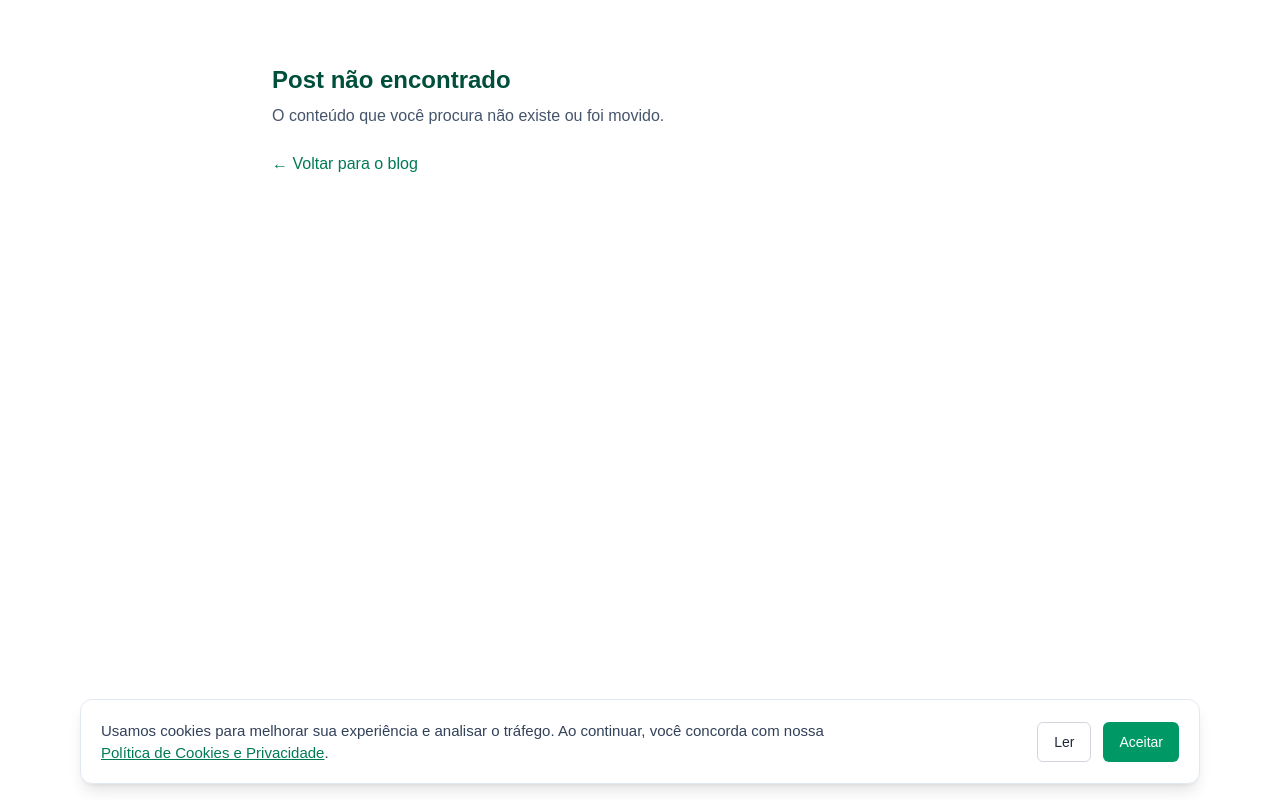
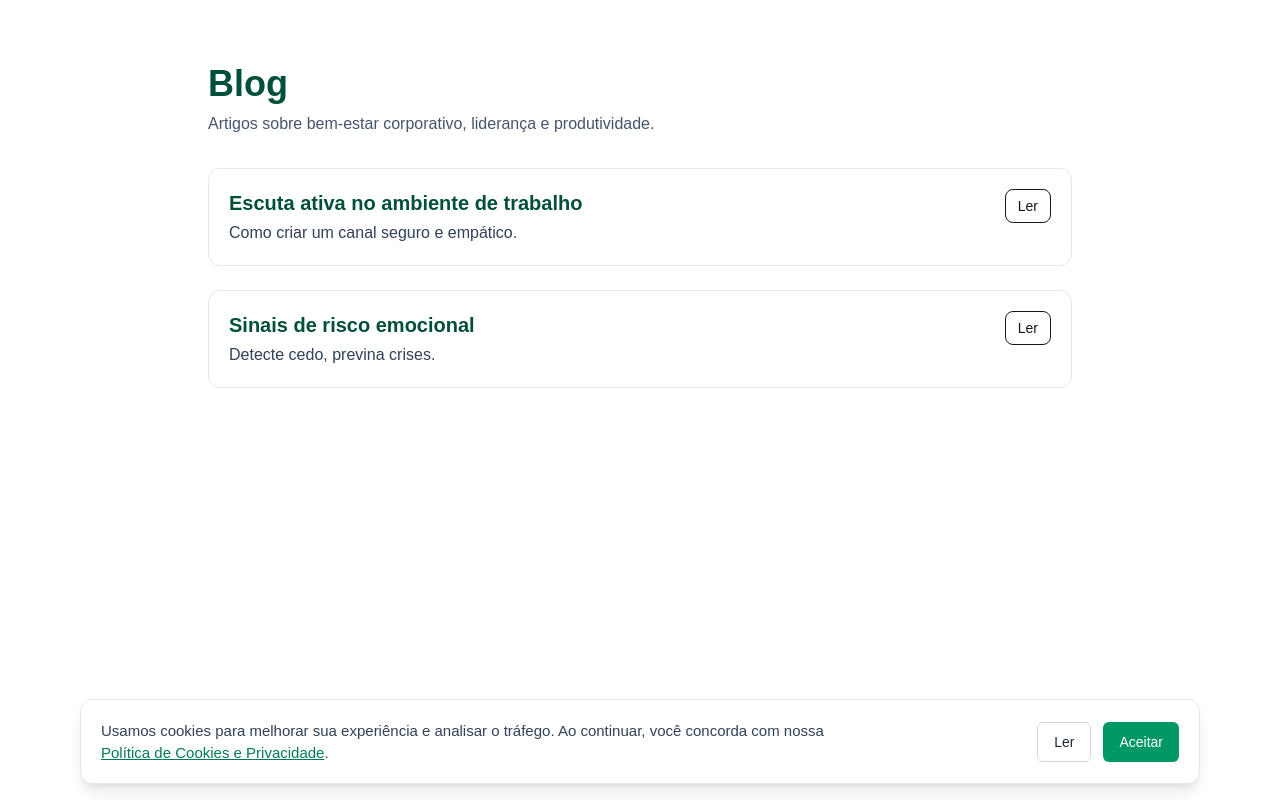
Before and after one commit to WillSoph/serenzo, a Next.js app: page /blog in a window 1280 px wide. Built offline with nearby package versions, Linux system fonts and the light colour scheme; no server answers.

Commit message:
inserindo páginas e atualizando sitemap

```diff
--- /dev/null
+++ b/src/app/blog/BlogClient.tsx
@@ -0,0 +1,105 @@
+// components/blog/BlogClient.tsx
+"use client";
+
+import Link from "next/link";
+import { useEffect, useState } from "react";
+
+// Conteúdo dummy — substitua por CMS/MDX quando quiser
+const posts = [
+  {
+    slug: "escuta-ativa-no-ambiente-de-trabalho",
+    title: "Escuta ativa no ambiente de trabalho",
+    excerpt: "Como criar um canal seguro e empático.",
+    content:
+      "A escuta ativa fortalece a confiança e melhora o clima organizacional. Crie canais de comunicação seguros e consistentes, com feedbacks frequentes e objetivos claros.",
+  },
+  {
+    slug: "sinais-de-risco-emocional",
+    title: "Sinais de risco emocional",
+    excerpt: "Detecte cedo, previna crises.",
+    content:
+      "Observar mudanças de humor, queda de desempenho e isolamento ajuda a identificar riscos cedo. Encaminhe para apoio e documente ocorrências de forma responsável.",
+  },
+];
+
+export default function BlogClient() {
+  const [openSlug, setOpenSlug] = useState<string | null>(null);
+
+  // Abre diretamente via hash (#slug)
+  useEffect(() => {
+    const hash = typeof window !== "undefined" ? window.location.hash.slice(1) : "";
+    if (hash && posts.some((p) => p.slug === hash)) {
+      setOpenSlug(hash);
+      const el = document.getElementById(hash);
+      if (el) el.scrollIntoView({ behavior: "smooth", block: "start" });
+    }
+  }, []);
+
+  const toggle = (slug: string) => {
+    setOpenSlug((cur) => (cur === slug ? null : slug));
+    if (typeof window !== "undefined") {
+      const url = new URL(window.location.href);
+      url.hash = slug;
+      window.history.replaceState(null, "", url.toString());
+    }
+  };
+
+  return (
+    <main className="max-w-4xl mx-auto px-4 py-16">
+      <h1 className="text-3xl md:text-4xl font-bold text-emerald-900">Blog</h1>
+      <p className="mt-2 text-slate-600">
+        Artigos sobre bem-estar corporativo, liderança e produtividade.
+      </p>
+
+      <ul className="mt-8 space-y-6">
+        {posts.map((p) => {
+          const isOpen = openSlug === p.slug;
+          return (
+            <li
+              key={p.slug}
+              id={p.slug}
+              className="rounded-xl border border-slate-200 bg-white p-5"
+            >
+              <div className="flex items-start justify-between gap-4">
+                <div>
+                  <h2 className="text-xl font-semibold text-emerald-900">
+                    <a
+                      href={`#${p.slug}`}
+                      onClick={(e) => {
+                        e.preventDefault();
+                        toggle(p.slug);
+                      }}
+                      className="hover:underline"
+                    >
+                      {p.title}
+                    </a>
+                  </h2>
+                  <p className="text-slate-700 mt-1">{p.excerpt}</p>
+                </div>
+
+                <button
+                  onClick={() => toggle(p.slug)}
+                  aria-expanded={isOpen}
+                  className="shrink-0 rounded-lg border px-3 py-1.5 text-sm hover:bg-slate-50"
+                >
+                  {isOpen ? "Fechar" : "Ler"}
+                </button>
+              </div>
+
+              {isOpen && (
+                <article className="prose prose-emerald max-w-none mt-4">
+                  <p>{p.content}</p>
+                  <div className="mt-4">
+                    <Link href="/contato" className="text-emerald-700 hover:underline">
+                      Fale com a Serenzo →
+                    </Link>
+                  </div>
+                </article>
+              )}
+            </li>
+          );
+        })}
+      </ul>
+    </main>
+  );
+}
--- a/src/app/blog/[slug]/page.tsx
+++ /dev/null
@@ -1,93 +0,0 @@
-// app/blog/[slug]/page.tsx
-import type { Metadata } from "next";
-import Link from "next/link";
-
-// Conteúdo de exemplo — troque pelo seu CMS/MDX depois.
-const posts = [
-  {
-    slug: "escuta-ativa-no-ambiente-de-trabalho",
-    title: "Escuta ativa no ambiente de trabalho",
-    excerpt: "Como criar um canal seguro e empático.",
-    content:
-      "A escuta ativa fortalece a confiança e melhora o clima organizacional. Crie canais de comunicação seguros e consistentes, com feedbacks frequentes e objetivos claros.",
-  },
-  {
-    slug: "sinais-de-risco-emocional",
-    title: "Sinais de risco emocional",
-    excerpt: "Detecte cedo, previna crises.",
-    content:
-      "Observar mudanças de humor, queda de desempenho e isolamento ajuda a identificar riscos cedo. Encaminhe para apoio e documente ocorrências de forma responsável.",
-  },
-];
-
-// Gera as rotas estáticas
-export function generateStaticParams(): { slug: string }[] {
-  return posts.map((p) => ({ slug: p.slug }));
-}
-
-// Metadata por slug (sem usar tipos externos)
-export function generateMetadata(
-  { params }: { params: { slug: string } }
-): Metadata {
-  const post = posts.find((p) => p.slug === params.slug);
-  const title = post ? `${post.title} · Blog Serenzo` : "Blog Serenzo";
-  const description =
-    post?.excerpt ?? "Conteúdos sobre bem-estar corporativo e produtividade.";
-  const base = process.env.NEXT_PUBLIC_BASE_URL ?? "";
-
-  return {
-    title,
-    description,
-    alternates: {
-      canonical: `${base}/blog/${params.slug}`,
-    },
-    openGraph: {
-      title,
-      description,
-      url: `${base}/blog/${params.slug}`,
-      type: "article",
-    },
-  };
-}
-
-// Página do post (tipos inline)
-export default function BlogPostPage(
-  { params }: { params: { slug: string } }
-) {
-  const post = posts.find((p) => p.slug === params.slug);
-
-  if (!post) {
-    return (
-      <main className="max-w-3xl mx-auto px-4 py-16">
-        <h1 className="text-2xl font-bold text-emerald-900">Post não encontrado</h1>
-        <p className="mt-2 text-slate-600">
-          O conteúdo que você procura não existe ou foi movido.
-        </p>
-        <div className="mt-6">
-          <Link href="/blog" className="text-emerald-700 hover:underline">
-            ← Voltar para o blog
-          </Link>
-        </div>
-      </main>
-    );
-  }
-
-  return (
-    <main className="max-w-3xl mx-auto px-4 py-16">
-      <Link href="/blog" className="text-emerald-700 hover:underline">
-        ← Voltar para o blog
-      </Link>
-
-      <article className="mt-4">
-        <h1 className="text-3xl md:text-4xl font-bold text-emerald-900">
-          {post.title}
-        </h1>
-        <p className="mt-2 text-slate-600">{post.excerpt}</p>
-
-        <div className="prose prose-emerald max-w-none mt-8">
-          <p>{post.content}</p>
-        </div>
-      </article>
-    </main>
-  );
-}
--- a/src/app/blog/page.tsx
+++ b/src/app/blog/page.tsx
@@ -1,90 +1,23 @@
-// app/blog/[slug]/page.tsx
+// app/blog/page.tsx
 import type { Metadata } from "next";
-import Link from "next/link";
+import BlogClient from "./BlogClient";
 
-// Conteúdo dummy – substitua pelo seu CMS/MDX depois
-const posts = [
-  {
-    slug: "escuta-ativa-no-ambiente-de-trabalho",
-    title: "Escuta ativa no ambiente de trabalho",
-    excerpt: "Como criar um canal seguro e empático.",
-    content:
-      "A escuta ativa fortalece a confiança e melhora o clima organizacional. Crie canais de comunicação seguros e consistentes, com feedbacks frequentes e objetivos claros.",
+const base = process.env.NEXT_PUBLIC_BASE_URL || "";
+
+export const metadata: Metadata = {
+  title: "Blog da Serenzo",
+  description:
+    "Conteúdos sobre bem-estar corporativo, liderança, clima e produtividade.",
+  alternates: { canonical: `${base}/blog` },
+  openGraph: {
+    title: "Blog da Serenzo",
+    description:
+      "Conteúdos sobre bem-estar corporativo, liderança, clima e produtividade.",
+    url: `${base}/blog`,
+    type: "website",
   },
-  {
-    slug: "sinais-de-risco-emocional",
-    title: "Sinais de risco emocional",
-    excerpt: "Detecte cedo, previna crises.",
-    content:
-      "Observar mudanças de humor, queda de desempenho e isolamento ajuda a identificar riscos cedo. Encaminhe para apoio e documente ocorrências de forma responsável.",
-  },
-];
+};
 
-// Gera as rotas estáticas para SSG (evita 404 no build)
-export function generateStaticParams() {
-  return posts.map((p) => ({ slug: p.slug }));
+export default function BlogPage() {
+  return <BlogClient />;
 }
-
-// Metadata por página (tipagem correta: params NÃO é Promise)
-export function generateMetadata(
-  { params }: { params: { slug: string } }
-): Metadata {
-  const post = posts.find((p) => p.slug === params.slug);
-  const title = post ? `${post.title} · Blog Serenzo` : "Blog Serenzo";
-  const description = post?.excerpt ?? "Conteúdos sobre bem-estar corporativo e produtividade.";
-  const base = process.env.NEXT_PUBLIC_BASE_URL ?? "";
-
-  return {
-    title,
-    description,
-    alternates: {
-      canonical: `${base}/blog/${params.slug}`,
-    },
-    openGraph: {
-      title,
-      description,
-      url: `${base}/blog/${params.slug}`,
-      type: "article",
-    },
-  };
-}
-
-export default function BlogPostPage(
-  { params }: { params: { slug: string } }
-) {
-  const post = posts.find((p) => p.slug === params.slug);
-
-  if (!post) {
-    // Opcional: você pode jogar para notFound() do Next
-    return (
-      <main className="max-w-3xl mx-auto px-4 py-16">
-        <h1 className="text-2xl font-bold text-emerald-900">Post não encontrado</h1>
-        <p className="mt-2 text-slate-600">O conteúdo que você procura não existe ou foi movido.</p>
-        <div className="mt-6">
-          <Link href="/blog" className="text-emerald-700 hover:underline">
-            ← Voltar para o blog
-          </Link>
-        </div>
-      </main>
-    );
-  }
-
-  return (
-    <main className="max-w-3xl mx-auto px-4 py-16">
-      <Link href="/blog" className="text-emerald-700 hover:underline">
-        ← Voltar para o blog
-      </Link>
-
-      <article className="mt-4">
-        <h1 className="text-3xl md:text-4xl font-bold text-emerald-900">
-          {post.title}
-        </h1>
-        <p className="mt-2 text-slate-600">{post.excerpt}</p>
-
-        <div className="prose prose-emerald max-w-none mt-8">
-          <p>{post.content}</p>
-        </div>
-      </article>
-    </main>
-  );
-}
```
